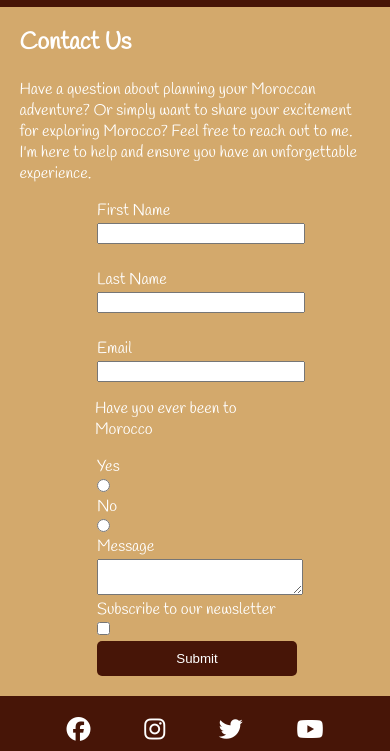
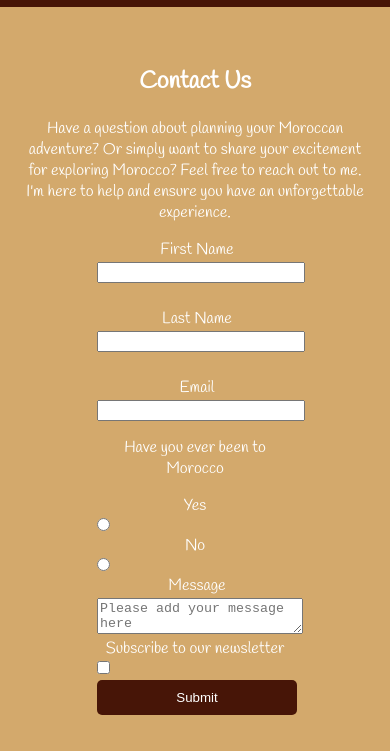
Before and after one commit to BilalEssafi1/my-practice-repository, a plain HTML site: page contact.html in a window 390 px wide. Shown: the part 458-1209 px from the top of the page. Drawn offline with Linux system fonts and the light colour scheme.

Commit message:
Make website responsive for mobile devices

```diff
--- a/assets/css/style.css
+++ b/assets/css/style.css
@@ -246,13 +246,14 @@ footer li {
     font-size: 14px;
 }
 
-
-
-/* Responsive Design */
-@media (max-width: 768px) {
-    #website-owner-image {
+@media (max-width:768px){
+    main, footer {
+        display:flex;
+        flex-direction:column;
+        justify-content:center;
+        align-items:center;
+        text-align:center;
         width:100%;
-        display:flex;
-        justify-content: center;
+        margin: 5% 0% 0% 0%;
     }
 }
--- a/contact.html
+++ b/contact.html
@@ -55,7 +55,7 @@
                     <input type="radio" id="no" name="no" value="no">
                 </div>
                 <label for="message">Message</label>
-                <textarea id="message" name="message"></textarea>
+                <textarea id="message" name="message" placeholder="Please add your message here" required></textarea>
                 <div class="checkbox-container">
                     <label for="newsletter">Subscribe to our newsletter</label>
                     <input type="checkbox" id="newsletter" name="newsletter" value="yes">
@@ -63,6 +63,7 @@
                 </div>
             </form>
         </section>
+        <br>
     </main>
         <!--Footer with Social Media Links created with symbols from fontawesome Code Institue's Love Running Project https://github.com/Code-Institute-Solutions/love-running-2.0-sourcecode-->
     <footer>
```
